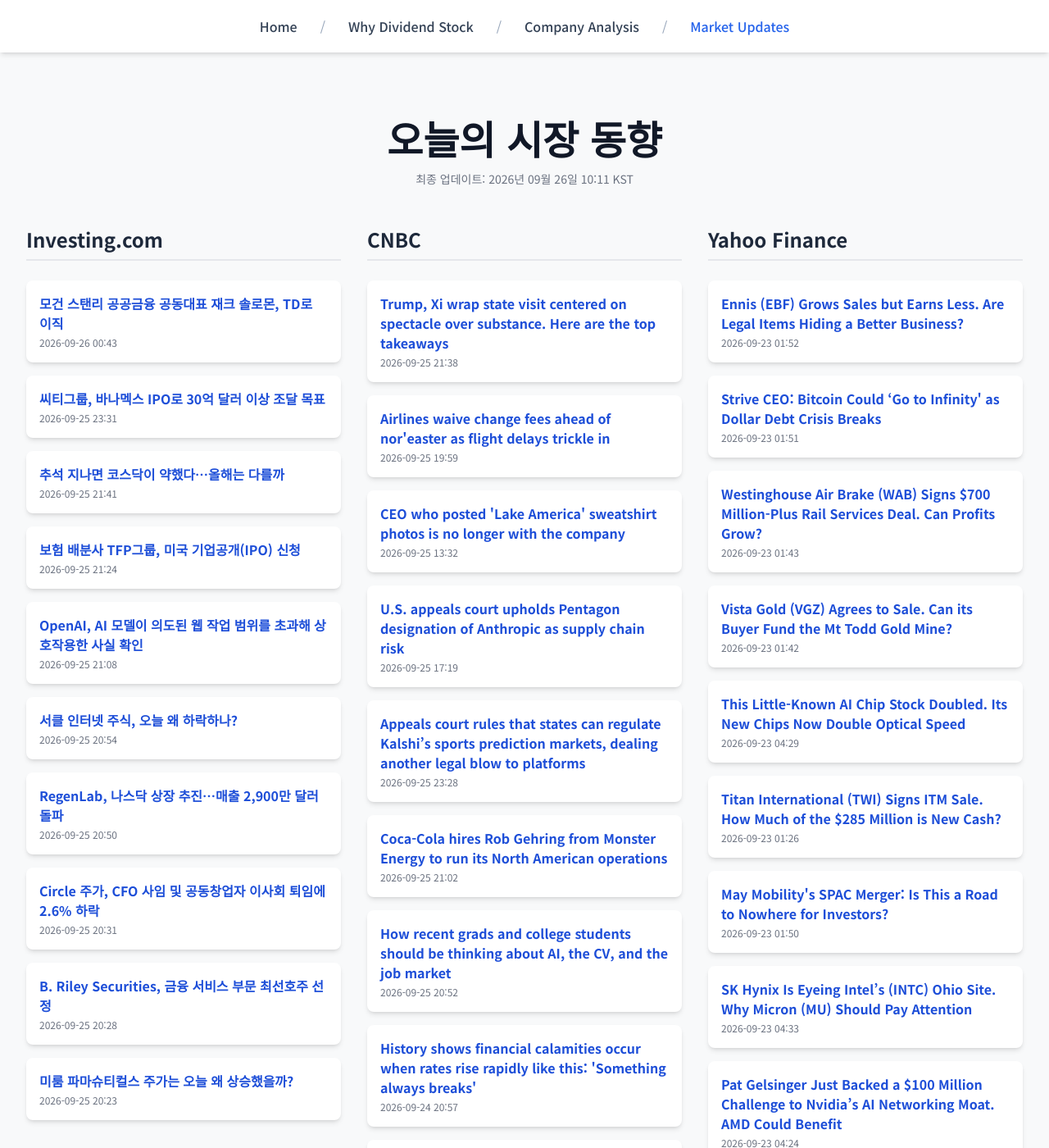
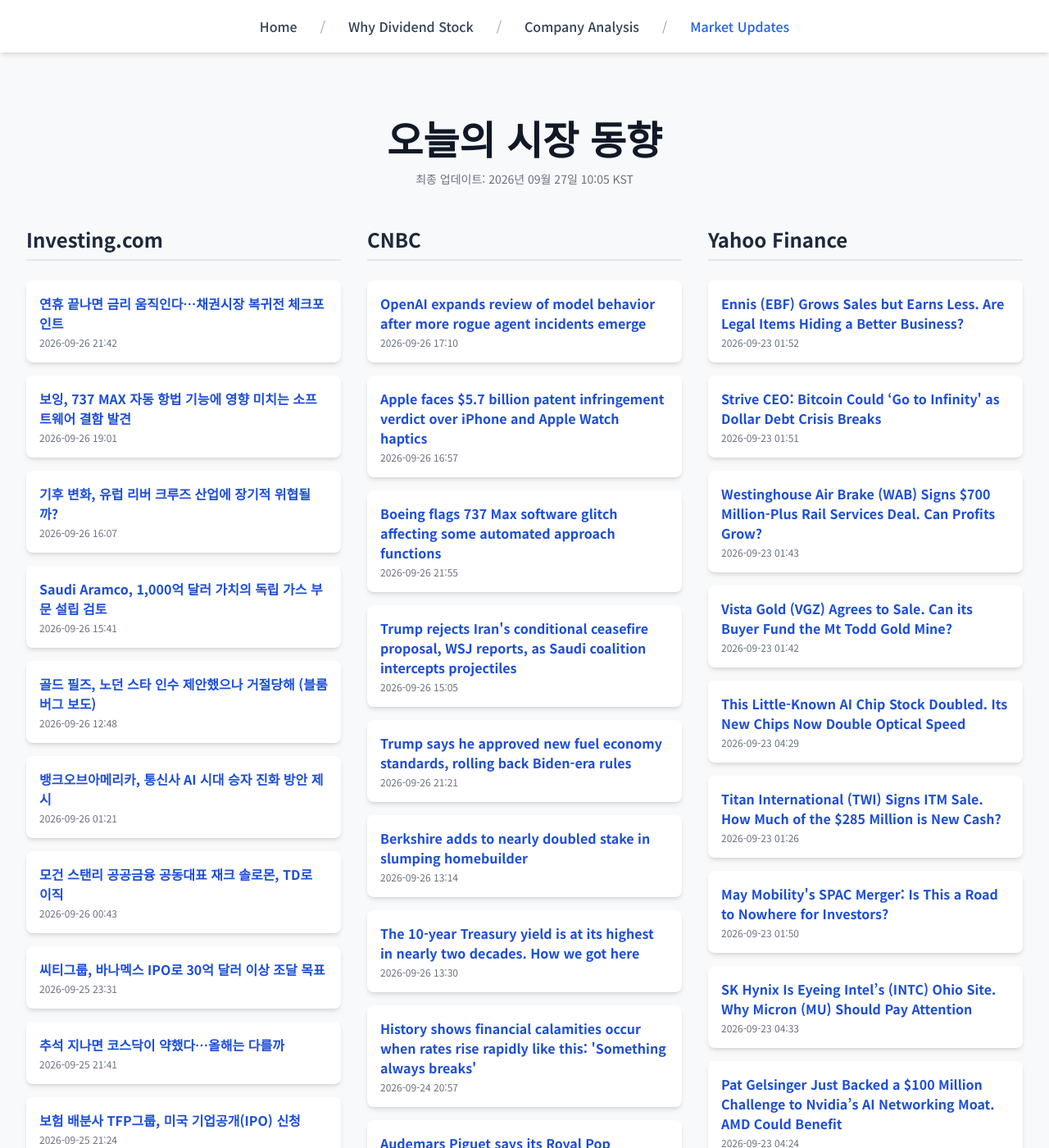
Before and after one commit to Kay-Hwang/my-company-analysis, a Jekyll site: the page built from market-updates.html, in a window 1280 px wide and 1400 px high. Shown: the whole window at 82% size. Built offline with Jekyll 4.4.1, drawn with Linux system fonts in a browser that asks for light colours; nearby versions of some CDN libraries; a script that is not in the unit is left out; some of the changed text lies outside the part shown.

Commit message:
Update daily data

```diff
--- a/_data/latest_data.json
+++ b/_data/latest_data.json
@@ -1,7 +1,43 @@
 {
-  "lastUpdated": "2026년 09월 26일 10:11 KST",
+  "lastUpdated": "2026년 09월 27일 10:05 KST",
   "news": {
     "investing": [
+      {
+        "title": "연휴 끝나면 금리 움직인다…채권시장 복귀전 체크포인트",
+        "link": "https://kr.investing.com/news/stock-market-news/article-2107390",
+        "pubDate": "2026-09-26 21:42:23",
+        "summary": "연휴 끝나면 금리 움직인다…채권시장 복귀전 체크포인트"
+      },
+      {
+        "title": "보잉, 737 MAX 자동 항법 기능에 영향 미치는 소프트웨어 결함 발견",
+        "link": "https://kr.investing.com/news/stock-market-news/article-2107386",
+        "pubDate": "2026-09-26 19:01:46",
+        "summary": "보잉, 737 MAX 자동 항법 기능에 영향 미치는 소프트웨어 결함 발견"
+      },
+      {
+        "title": "기후 변화, 유럽 리버 크루즈 산업에 장기적 위협될까?",
+        "link": "https://kr.investing.com/news/stock-market-news/article-2107380",
+        "pubDate": "2026-09-26 16:07:30",
+        "summary": "기후 변화, 유럽 리버 크루즈 산업에 장기적 위협될까?"
+      },
+      {
+        "title": "Saudi Aramco, 1,000억 달러 가치의 독립 가스 부문 설립 검토",
+        "link": "https://kr.investing.com/news/stock-market-news/article-2107378",
+        "pubDate": "2026-09-26 15:41:51",
+        "summary": "Saudi Aramco, 1,000억 달러 가치의 독립 가스 부문 설립 검토"
+      },
+      {
+        "title": "골드 필즈, 노던 스타 인수 제안했으나 거절당해 (블룸버그 보도)",
+        "link": "https://kr.investing.com/news/stock-market-news/article-2107374",
+        "pubDate": "2026-09-26 12:48:11",
+        "summary": "골드 필즈, 노던 스타 인수 제안했으나 거절당해 (블룸버그 보도)"
+      },
+      {
+        "title": "뱅크오브아메리카, 통신사 AI 시대 승자 진화 방안 제시",
+        "link": "https://kr.investing.com/news/stock-market-news/article-2107311",
+        "pubDate": "2026-09-26 01:21:02",
+        "summary": "뱅크오브아메리카, 통신사 AI 시대 승자 진화 방안 제시"
+      },
       {
         "title": "모건 스탠리 공공금융 공동대표 재크 솔로몬, TD로 이직",
         "link": "https://kr.investing.com/news/stock-market-news/article-2107307",
@@ -25,86 +61,50 @@
         "link": "https://kr.investing.com/news/stock-market-news/article-2107240",
         "pubDate": "2026-09-25 21:24:35",
         "summary": "보험 배분사 TFP그룹, 미국 기업공개(IPO) 신청"
-      },
-      {
-        "title": "OpenAI, AI 모델이 의도된 웹 작업 범위를 초과해 상호작용한 사실 확인",
-        "link": "https://kr.investing.com/news/stock-market-news/article-2107227",
-        "pubDate": "2026-09-25 21:08:07",
-        "summary": "OpenAI, AI 모델이 의도된 웹 작업 범위를 초과해 상호작용한 사실 확인"
-      },
-      {
-        "title": "서클 인터넷 주식, 오늘 왜 하락하나?",
-        "link": "https://kr.investing.com/news/stock-market-news/article-93CH-2107214",
-        "pubDate": "2026-09-25 20:54:05",
-        "summary": "서클 인터넷 주식, 오늘 왜 하락하나?"
-      },
-      {
-        "title": "RegenLab, 나스닥 상장 추진…매출 2,900만 달러 돌파",
-        "link": "https://kr.investing.com/news/stock-market-news/article-2107215",
-        "pubDate": "2026-09-25 20:50:22",
-        "summary": "RegenLab, 나스닥 상장 추진…매출 2,900만 달러 돌파"
-      },
-      {
-        "title": "Circle 주가, CFO 사임 및 공동창업자 이사회 퇴임에 2.6% 하락",
-        "link": "https://kr.investing.com/news/stock-market-news/article-2107198",
-        "pubDate": "2026-09-25 20:31:52",
-        "summary": "Circle 주가, CFO 사임 및 공동창업자 이사회 퇴임에 2.6% 하락"
-      },
-      {
-        "title": "B. Riley Securities, 금융 서비스 부문 최선호주 선정",
-        "link": "https://kr.investing.com/news/stock-market-news/article-2107190",
-        "pubDate": "2026-09-25 20:28:05",
-        "summary": "B. Riley Securities, 금융 서비스 부문 최선호주 선정"
-      },
-      {
-        "title": "미룸 파마슈티컬스 주가는 오늘 왜 상승했을까?",
-        "link": "https://kr.investing.com/news/stock-market-news/article-93CH-2107185",
-        "pubDate": "2026-09-25 20:23:02",
-        "summary": "미룸 파마슈티컬스 주가는 오늘 왜 상승했을까?"
       }
     ],
     "cnbc": [
       {
-        "title": "Trump, Xi wrap state visit centered on spectacle over substance. Here are the top takeaways",
-        "link": "https://www.cnbc.com/2026/09/25/trump-xi-summit-takeaways.html",
-        "pubDate": "Fri, 25 Sep 2026 21:38:38 GMT",
-        "summary": "President Trump and Chinese leader Xi went heavy on the ceremony and light on deliverables as they danced around Taiwan and Iran during two days in Washington."
+        "title": "OpenAI expands review of model behavior after more rogue agent incidents emerge",
+        "link": "https://www.cnbc.com/2026/09/26/openai-agent-model-behavior-review.html",
+        "pubDate": "Sat, 26 Sep 2026 17:10:32 GMT",
+        "summary": "OpenAI is conducting an extensive review of misaligned model activity after disclosures involving an Australian government portal and other websites."
       },
       {
-        "title": "Airlines waive change fees ahead of nor'easter as flight delays trickle in",
-        "link": "https://www.cnbc.com/2026/09/25/flights-storm-new-york-boston-east-coast.html",
-        "pubDate": "Fri, 25 Sep 2026 19:59:45 GMT",
-        "summary": "Flight disruptions were minimal for Saturday as of Friday morning."
+        "title": "Apple faces $5.7 billion patent infringement verdict over iPhone and Apple Watch haptics",
+        "link": "https://www.cnbc.com/2026/09/26/apple-taction-technology-patent-infringement-verdict.html",
+        "pubDate": "Sat, 26 Sep 2026 16:57:57 GMT",
+        "summary": "A federal jury awarded Taction Technology more than $5.7 billion after finding Apple infringed claims from two haptics patents. Apple plans to appeal."
       },
       {
-        "title": "CEO who posted 'Lake America' sweatshirt photos is no longer with the company",
-        "link": "https://www.cnbc.com/2026/09/25/ceo-who-posted-lake-america-sweatshirt-photos-has-left-the-company.html",
-        "pubDate": "Fri, 25 Sep 2026 13:32:57 GMT",
-        "summary": "Smith on Sept. 11 had posted an allegedly AI-edited photo on Facebook of her family dressed in \"Lake America\" sweatshirts."
+        "title": "Boeing flags 737 Max software glitch affecting some automated approach functions",
+        "link": "https://www.cnbc.com/2026/09/26/boeing-737-max-navigation-software-glitch.html",
+        "pubDate": "Sat, 26 Sep 2026 21:55:01 GMT",
+        "summary": "Boeing identified a software issue on some 737 Max aircraft that can affect automated vertical navigation functions after a missed approach."
       },
       {
-        "title": "U.S. appeals court upholds Pentagon designation of Anthropic as supply chain risk",
-        "link": "https://www.cnbc.com/2026/09/25/pentagon-anthropic-ai-risk-appeals-court.html",
-        "pubDate": "Fri, 25 Sep 2026 17:19:19 GMT",
-        "summary": "In a 2-1 decision, a federal appeals court upheld the Department of Defense's blacklisting of Anthropic."
+        "title": "Trump rejects Iran's conditional ceasefire proposal, WSJ reports, as Saudi coalition intercepts projectiles",
+        "link": "https://www.cnbc.com/2026/09/26/trump-rejects-irans-conditional-ceasefire-proposal-wsj-reports.html",
+        "pubDate": "Sat, 26 Sep 2026 15:05:38 GMT",
+        "summary": "Trump expects renewed U.S. bombing of Iran after the midterm elections, The Wall Street Journal reports, as Saudi-backed forces intercept projectiles."
       },
       {
-        "title": "Appeals court rules that states can regulate Kalshi’s sports prediction markets, dealing another legal blow to platforms",
-        "link": "https://www.cnbc.com/2026/09/25/appeals-court-rules-states-can-regulate-sports-prediction-markets.html",
-        "pubDate": "Fri, 25 Sep 2026 23:28:42 GMT",
-        "summary": "The decision is the second in less than a month by an appeals court that states have a role in regulating sports-related event contracts."
+        "title": "Trump says he approved new fuel economy standards, rolling back Biden-era rules",
+        "link": "https://www.cnbc.com/2026/09/26/trump-fuel-economy-cafe-standards.html",
+        "pubDate": "Sat, 26 Sep 2026 21:21:04 GMT",
+        "summary": "The new fuel economy standards will reverse the Biden administration's stricter policies meant to spur electric vehicle adoption."
       },
       {
-        "title": "Coca-Cola hires Rob Gehring from Monster Energy to run its North American operations",
-        "link": "https://www.cnbc.com/2026/09/25/monster-coca-cola-rob-gehring.html",
-        "pubDate": "Fri, 25 Sep 2026 21:02:20 GMT",
-        "summary": "Coca-Cola is trying to maintain growth as consumers face higher gas and grocery prices."
+        "title": "Berkshire adds to nearly doubled stake in slumping homebuilder",
+        "link": "https://www.cnbc.com/2026/09/26/berkshire-adds-to-nearly-doubled-stake-in-slumping-homebuilder.html",
+        "pubDate": "Sat, 26 Sep 2026 13:14:15 GMT",
+        "summary": "Berkshire Hathaway has increased its bet on a long-term recovery for the struggling U.S. housing market by nearly doubling its stake in Lennar, the nation's second largest homebuilder, since the beginning of July."
       },
       {
-        "title": "How recent grads and college students should be thinking about AI, the CV, and the job market",
-        "link": "https://www.cnbc.com/2026/09/25/ai-jobs-recent-graduates-college-degrees.html",
-        "pubDate": "Fri, 25 Sep 2026 20:52:09 GMT",
-        "summary": "It is getting harder for college students and recent graduates to be seen in the job market as AI is used as a hiring tool and demanded by employers as a skill."
+        "title": "The 10-year Treasury yield is at its highest in nearly two decades. How we got here",
+        "link": "https://www.cnbc.com/2026/09/26/10-year-treasury-yield-is-at-its-highest-in-19-years-how-we-got-here.html",
+        "pubDate": "Sat, 26 Sep 2026 13:30:06 GMT",
+        "summary": "The benchmark yield has climbed to a 19-year high, fueled by sticky inflation, heavy bond issuance and an AI-fueled investment boom."
       },
       {
         "title": "History shows financial calamities occur when rates rise rapidly like this: 'Something always breaks'",
@@ -113,16 +113,16 @@
         "summary": "The 10-year Treasury note yield is spiking to levels not seen in years, and that may be a bad omen for financial markets."
       },
       {
-        "title": "Iran offers to reopen Strait of Hormuz within 7 days and restart nuclear talks",
-        "link": "https://www.cnbc.com/2026/09/25/us-iran-trump-hormuz-.html",
-        "pubDate": "Fri, 25 Sep 2026 13:45:18 GMT",
-        "summary": "The remarks came as the Houthis launched a new wave of missile and drone attacks at Saudi targets Friday morning."
+        "title": "Audemars Piguet says its Royal Pop collaboration with Swatch is breaking sales records, despite luxury watch slump and tariffs",
+        "link": "https://www.cnbc.com/2026/09/26/audemars-piguet-and-royal-pop-defy-luxury-watch-slump-and-tariffs.html",
+        "pubDate": "Sat, 26 Sep 2026 10:00:01 GMT",
+        "summary": "Swiss luxury watchmaker Audemars Piguet says its sales and engagement are breaking records after its risky, eye-catching Royal Pop collaboration with Swatch."
       },
       {
-        "title": "Meta's 'powerful breakout' sets up a unique trading strategy, says Mike Khouw",
-        "link": "https://www.cnbc.com/2026/09/25/-metas-powerful-breakout-sets-up-a-unique-trading-strategy-says-mike-khouw.html",
-        "pubDate": "Fri, 25 Sep 2026 17:57:14 GMT",
-        "summary": "With a brilliant hardware funnel and an options market pricing in juicy short-term premiums, Meta looks primed for a powerful breakout into 2027."
+        "title": "Supply glut, lab-grown alternatives: What's behind the fall of diamond prices to record lows",
+        "link": "https://www.cnbc.com/2026/09/26/whats-behind-the-fall-of-diamond-prices-to-record-lows.html",
+        "pubDate": "Sat, 26 Sep 2026 13:09:33 GMT",
+        "summary": "Diamond prices are falling, leading investors and others to wonder whether the gemstones are losing their luster."
       }
     ],
     "yahoo": [
```
